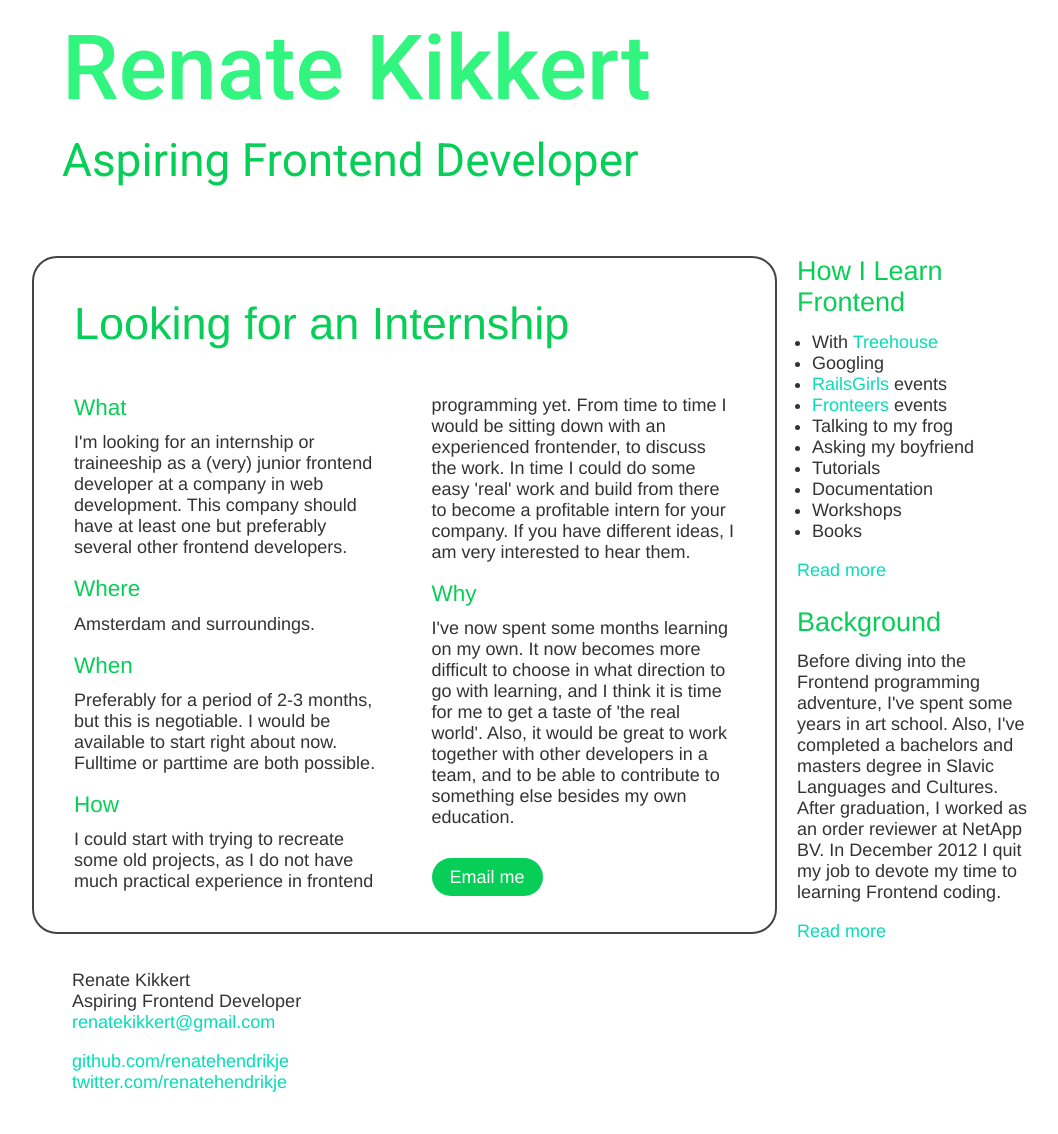
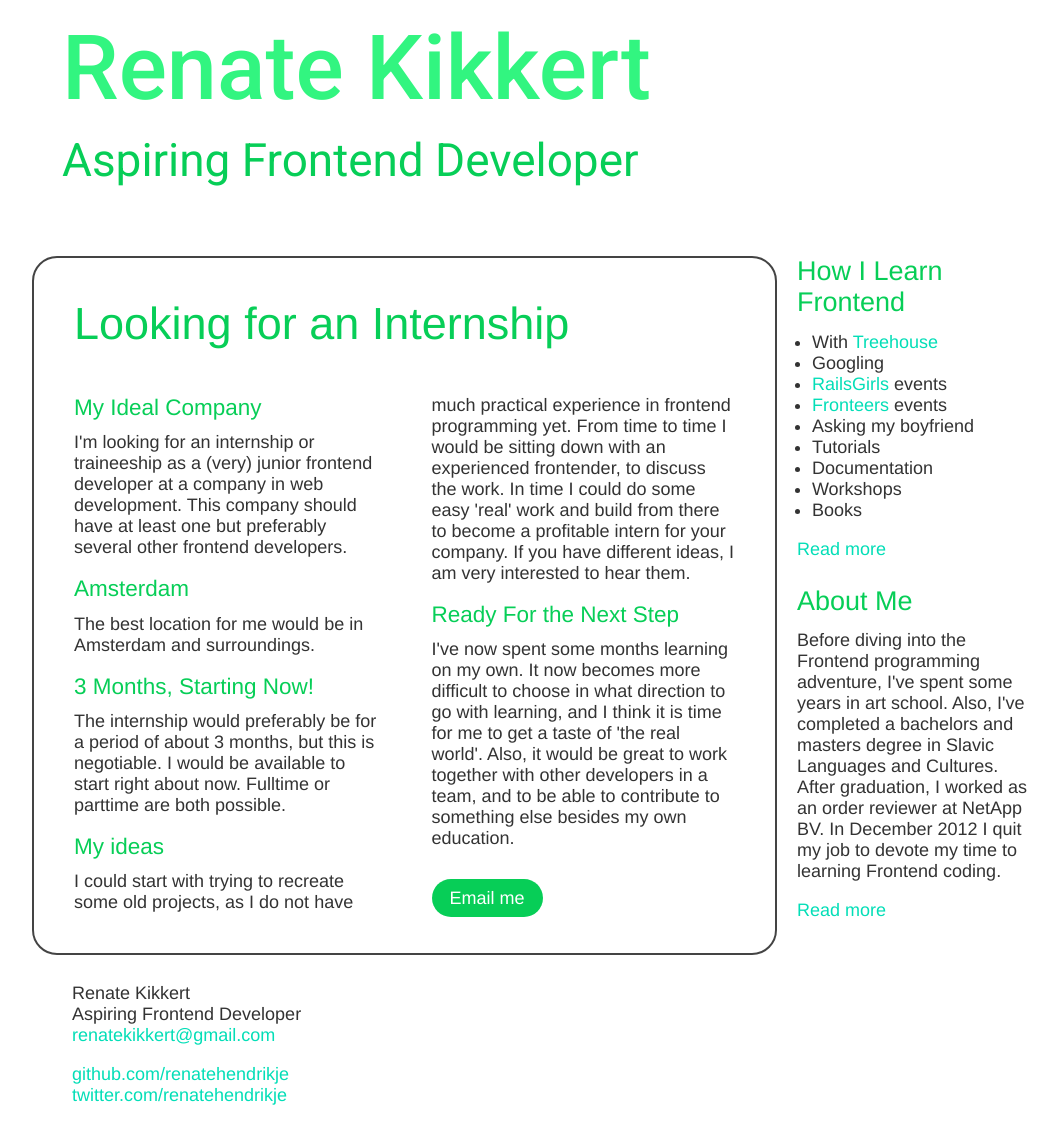
Before and after one commit to renatehendrikje/renatehendrikje.github.io, a Jekyll site: the page built from index.html, in a window 1280 px wide. Shown: the whole page, without its empty margins (108-1166 px from the left). Built offline with Jekyll 4.4.1, drawn with Linux system fonts in a browser that asks for light colours.

Commit message:
Changed h3 and h2 names

```diff
--- a/background.html
+++ b/background.html
@@ -4,7 +4,7 @@ title: Renate Kikkert
 ---
 
 <div class="more_background secondary grid_12" >
-	<h2>Background</h2>
+	<h2>About Me</h2>
 	<div class="columns_secondary">
 		<p class="intro">Finding out what I want to do was not easy. This is how I found my path towards frontend programming.</p>
 		<h3>Education</h3>
--- a/css/main.css
+++ b/css/main.css
@@ -273,6 +273,10 @@ a.readmore {
 
 /* Tiny Size*/
 @media screen and (max-width: 390px) {
+   .header h2 {
+    margin-top: 0.1em;
+  }
+
   .header h1 a {
     font-size: 1em;
   }
--- a/index.html
+++ b/index.html
@@ -6,15 +6,15 @@ title: Renate Kikkert
 <div class="internship grid_9">
 	<h2>Looking for an Internship</h2>
 	<div class="columns_internship">
-		<h3>What</h3>
+		<h3>My Ideal Company</h3>
 		<p>I'm looking for an internship or traineeship as a (very) junior frontend developer at a company in web development. This company should have at least one but preferably several other frontend developers.</p>
-		<h3>Where</h3>
-		<p>Amsterdam and surroundings.</p>
-		<h3>When</h3>
-		<p>Preferably for a period of 2-3 months, but this is negotiable. I would be available to start right about now. Fulltime or parttime are both possible.</p>
-		<h3>How</h3>
+		<h3>Amsterdam</h3>
+		<p>The best location for me would be in Amsterdam and surroundings.</p>
+		<h3>3 Months, Starting Now!</h3>
+		<p>The internship would preferably be for a period of about 3 months, but this is negotiable. I would be available to start right about now. Fulltime or parttime are both possible.</p>
+		<h3>My ideas</h3>
 		<p>I could start with trying to recreate some old projects, as I do not have much practical experience in frontend programming yet. From time to time I would be sitting down with an experienced frontender, to discuss the work. In time I could do some easy 'real' work and build from there to become a profitable intern for your company. If you have different ideas, I am very interested to hear them.</p>
-		<h3>Why</h3>
+		<h3>Ready For the Next Step</h3>
 		<p>I've now spent some months learning on my own. It now becomes more difficult to choose in what direction to go with learning, and I think it is time for me to get a taste of 'the real world'. Also, it would be great to work together with other developers in a team, and to be able to contribute to something else besides my own education.</p><br />
 		<a class="button" href="mailto:renatekikkert@gmail.com">Email me</a>
 	</div>
@@ -27,7 +27,7 @@ title: Renate Kikkert
 		<li>Googling</li>
 		<li><a href="http://www.railsgirls.nl">RailsGirls</a> events</li>
 		<li><a href="http://fronteers.nl">Fronteers</a> events</li>
-		<li>Talking to my frog</li>
+		<!--<li>Talking to my frog</li>-->
 		<li>Asking my boyfriend</li>
 		<li>Tutorials</li>
 		<li>Documentation</li>
@@ -38,7 +38,7 @@ title: Renate Kikkert
 </div>
 
 <div class="background grid_3 omega sidebar">
-	<h2>Background</h2>
+	<h2>About Me</h2>
 	<p>Before diving into the Frontend programming adventure, I've spent some years in art school. Also, I've completed a bachelors and masters degree in Slavic Languages and Cultures.<br /> After graduation, I worked as an order reviewer at NetApp BV. In December 2012 I quit my job to devote my time to learning Frontend coding.</p>
 	<a class="readmore" href="/background.html">Read more</a>
 </div>
```
